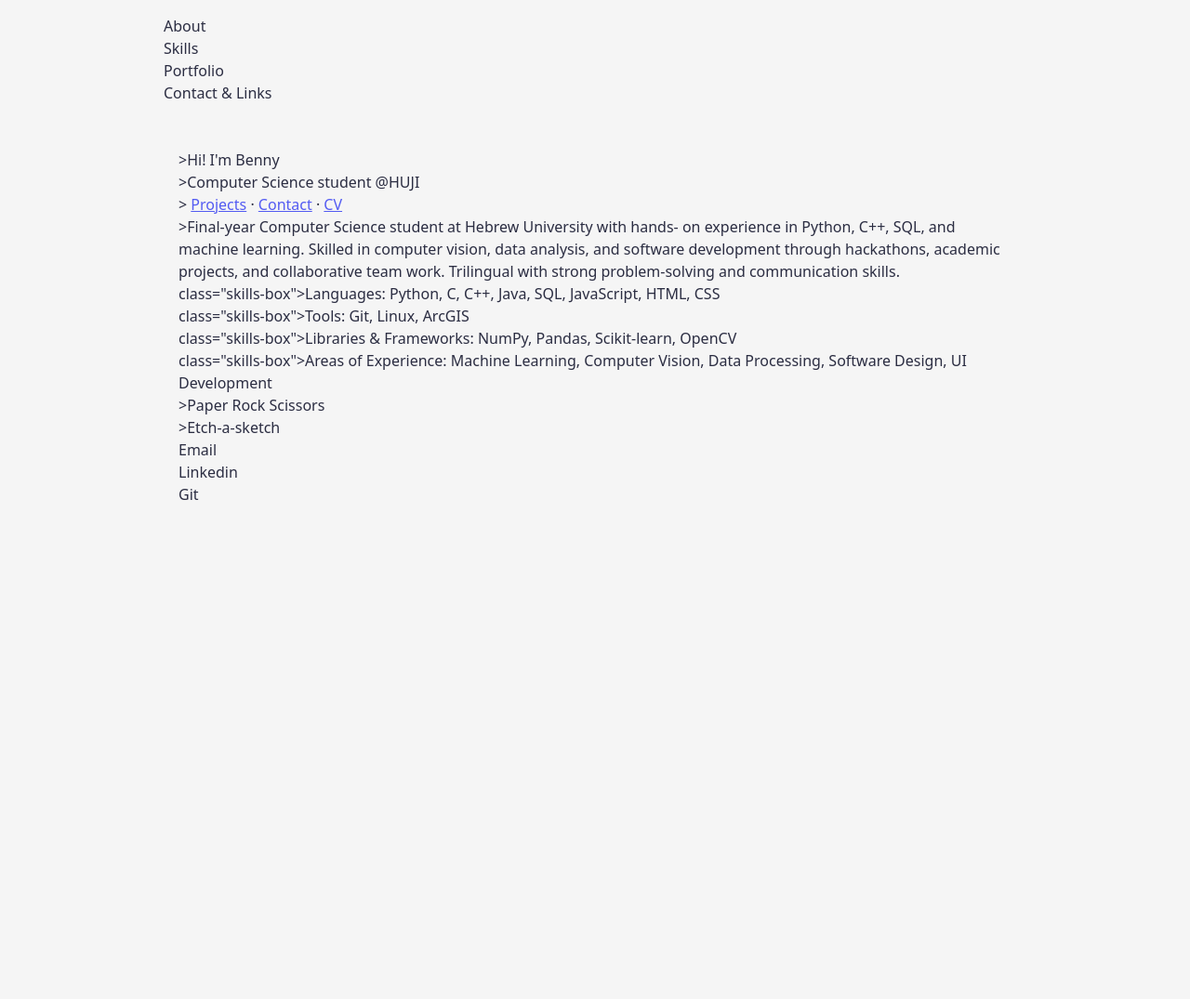
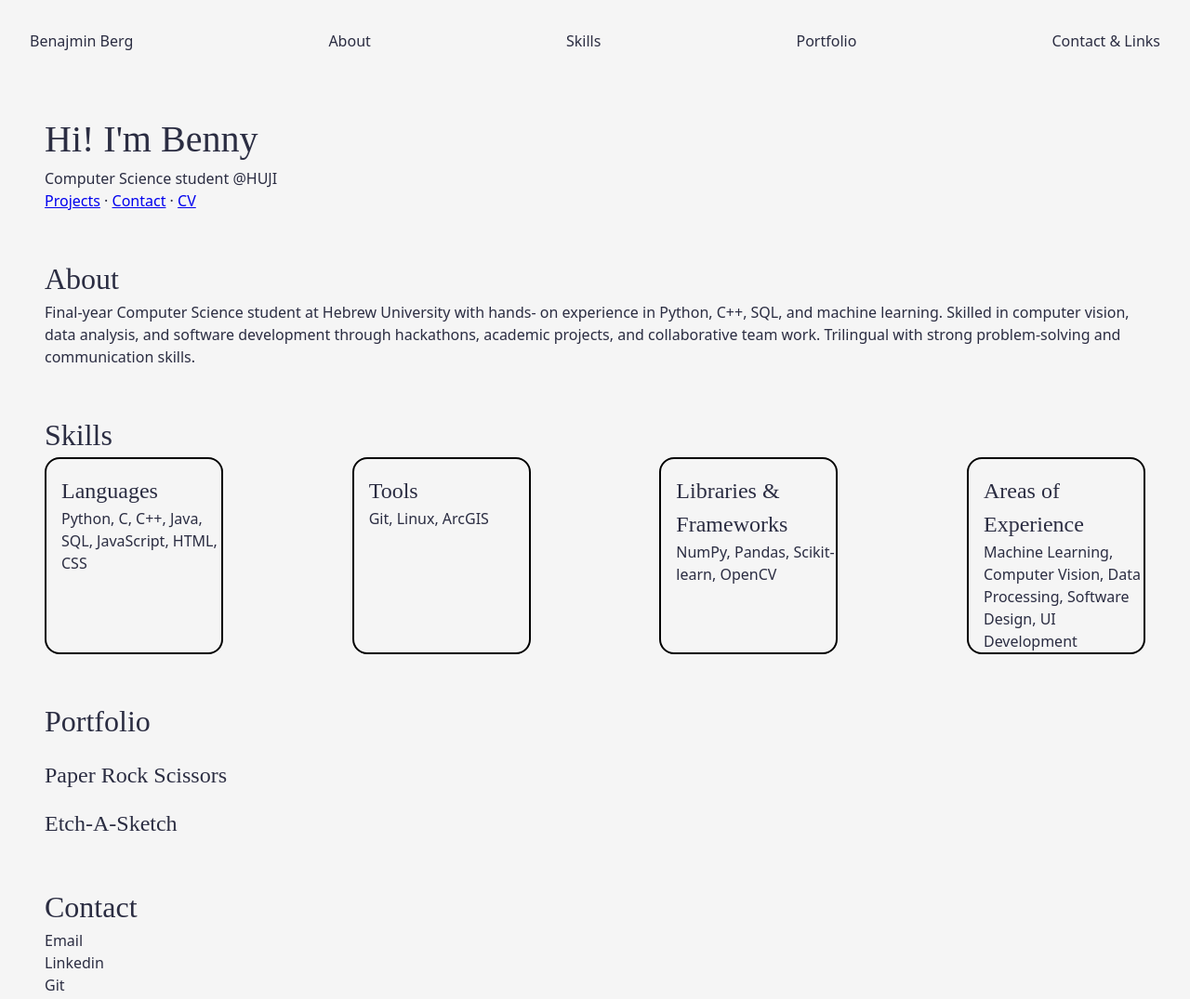
Before and after one commit to bennyberg/benny-website, a website built with Vite: page index.html in a window 1280 px wide. Shown: the whole page at 93% size. Before the commit the page ends 800 px from the top, so only its background shows below. Built offline with nearby package versions, Linux system fonts and the light colour scheme; a web font is replaced by a local one.

Commit message:
editing styling and layout

```diff
--- a/index.html
+++ b/index.html
@@ -11,16 +11,18 @@
 
 <body>
   <header role="banner">
-       <div>About</div>
-       <div>Skills</div>
-       <div>Portfolio</div>
-       <div>Contact & Links</div>
-    </header>
+    <a>Benajmin Berg</a>
+    <a>About</a>
+    <a>Skills</a>
+    <a>Portfolio</a>
+    <a>Contact & Links</a>
+  </header>
   <main>
     <section id=intro>
-      <div>>Hi! I'm Benny</div>
-      <div>>Computer Science student @HUJI</div>
-      <div>>
+      <!-- <div>Hi! I'm Benny</div> -->
+      <h1>Hi! I'm Benny</h1>
+      <p>Computer Science student @HUJI</p>
+      <div>
         <a href="#projects">Projects</a> ·
         <a href="#contact">Contact</a> ·
         <a href="/Benjamin_Berg_CV.pdf" download>CV</a>
@@ -28,30 +30,58 @@
 
     </section>
     <section id=about>
-      <div>>Final-year Computer Science student at Hebrew University with hands-
+      <h2>About</h2>
+      <div>Final-year Computer Science student at Hebrew University with hands-
         on experience in Python, C++, SQL, and machine learning. Skilled in
         computer vision, data analysis, and software development through
         hackathons, academic projects, and collaborative team work. Trilingual
         with strong problem-solving and communication skills.</div>
     </section>
     <section id=skills>
-      <div> class="skills-box">Languages: Python, C, C++, Java, SQL, JavaScript, HTML, CSS</div>
-      <div> class="skills-box">Tools: Git, Linux, ArcGIS</div>
-      <div> class="skills-box">Libraries & Frameworks: NumPy, Pandas, Scikit-learn,
-        OpenCV</div>
-      <div> class="skills-box">Areas of Experience: Machine Learning, Computer Vision,
-        Data Processing, Software Design, UI Development</div>
+      <h2>Skills</h2>
+      <div id="skills-container">
+        <div class="skills-box">
+          <h3>Languages</h3>
+          <p>Python, C, C++, Java, SQL, JavaScript, HTML, CSS</p>
+        </div>
+        <div class="skills-box">
+          <h3>Tools</h3>
+
+          <p>Git, Linux, ArcGIS</p>
+        </div>
+        <div class="skills-box">
+          <h3>Libraries & Frameworks</h3>
+          <p>NumPy, Pandas, Scikit-learn,
+            OpenCV</p>
+        </div>
+        <div class="skills-box">
+          <h3>Areas of Experience</h3>
+          <p>Machine Learning, Computer Vision,
+            Data Processing, Software Design, UI Development</p>
+        </div>
+      </div>
+
 
     </section>
 
     <section id=portfolio>
-      <div>>Paper Rock Scissors</div>
-      <div>>Etch-a-sketch</div>
+      <h2>Portfolio</h2>
+      <div id="portfolio-container">
+        <div class="portfolio-box">
+          <h3>Paper Rock Scissors</h3>
+        </div>
+        <div class="portfolio-box">
+          <h3>Etch-A-Sketch</h3>
+        </div>
+      </div>
+      </div>
     </section>
     <section id=contact>
-      <div>Email</div>
-      <div>Linkedin</div>
-      <div>Git</div>
+      <h2>Contact</h2>
+
+      <a>Email</a>
+      <a>Linkedin</a>
+      <a>Git</a>
     </section>
 
   </main>
--- /dev/null
+++ b/styles/main-original.css
@@ -0,0 +1,169 @@
+@import url("reset.css");
+/* This is a custom font from google fonts */
+@import url("https://fonts.googleapis.com/css2?family=Frank+Ruhl+Libre:wght@300..900&display=swap");
+
+/* what is :root? https://developer.mozilla.org/en-US/docs/Web/CSS/:root */
+:root {
+  /* Define design variables */
+  --color-primary: #2b2d42;
+  --color-secondary: #bfc6d2;
+  --color-background: #f5f5f5;
+  --color-accent: #535bf2;
+
+  --border-radius: 0.5rem;
+
+  --font-titles: "Frank Ruhl Libre", serif;
+  --font-body: system-ui, sans-serif; /* system-ui matches the user's system font */
+}
+
+body {
+  color: var(--color-primary);
+  background-color: var(--color-background);
+  font-family: var(--font-body);
+  /* display:flex; */
+  /* flex-direction: column; */
+
+}
+
+/* Layout */
+main {
+  padding: 2rem;
+
+  display: flex;
+  flex-direction: column;
+
+}
+
+header {
+  padding: 1rem;
+
+  display:flex;
+  flex-direction: row;
+  justify-content: space-between;
+}
+
+main,
+header,
+nav {
+  max-width: 60rem;
+  margin: 0 auto;
+}
+
+article,
+nav {
+  padding: 1rem 0;
+}
+
+.rtl {
+  direction: rtl;
+}
+
+/* Text */
+p {
+  margin: 1rem 0;
+}
+
+ul,
+ol {
+  margin-top: 0.5rem;
+}
+
+li {
+  margin-top: 0.3rem;
+}
+
+h1,
+h2,
+h3,
+h4,
+h5,
+h6 {
+  margin-top: 1rem;
+  font-family: var(--font-titles);
+  font-weight: 500;
+  font-optical-sizing: auto;
+}
+
+h1 {
+  font-size: 2.5em;
+}
+
+h2 {
+  font-size: 2em;
+}
+
+h3 {
+  font-size: 1.5em;
+}
+
+h4 {
+  font-size: 1.2em;
+}
+
+h5 {
+  font-size: 1em;
+}
+
+h6 {
+  font-size: 0.83em;
+}
+
+blockquote {
+  padding-left: 1rem;
+  border-left: 2px solid var(--color-secondary);
+}
+
+/* Links */
+a {
+  color: var(--color-accent);
+  text-decoration: underline;
+}
+a:hover {
+  text-decoration: none;
+}
+
+/* Tables */
+table {
+  margin-top: 1.5rem;
+  border-spacing: 0px;
+  border-collapse: collapse;
+}
+table td,
+table th {
+  padding: 0.5rem;
+  border: 1px solid var(--color-secondary);
+}
+
+/* Forms */
+input,
+button,
+textarea,
+select {
+  padding: 0.2em 0.5em;
+  border: 1px solid var(--color-secondary);
+  border-radius: var(--border-radius);
+}
+
+fieldset {
+  margin-top: 1.5rem;
+  border: 1px solid var(--color-secondary);
+}
+
+.counter-button {
+  background-color: var(--color-accent);
+  width: 2rem;
+  height: 2rem;
+  color: white;
+  border: none;
+  border-radius: 1000px; /* Make the button round */
+  cursor: pointer;
+  font-weight: bold;
+
+  &:hover {
+    filter: brightness(120%);
+  }
+
+  &:active {
+    filter: brightness(80%);
+  }
+}
--- a/styles/main.css
+++ b/styles/main.css
@@ -20,46 +20,55 @@ body {
   color: var(--color-primary);
   background-color: var(--color-background);
   font-family: var(--font-body);
+
+  display: flex;
+  flex-direction: column;
 }
 
-/* Layout */
-main {
-  padding: 2rem;
+header{
+  /* background-color: var(--color-secondary); */
+  display: flex;
+  justify-content: space-between;
+  margin: 2rem;
+  margin-bottom: 0;
+}
+main{
+  display: flex;
+  flex-direction: column;
+  margin: 2rem;
 }
 
-header {
+section{
   padding: 1rem;
+  display: flex;
+  flex-direction: column;
 }
 
-main,
-header,
-nav {
-  max-width: 60rem;
-  margin: 0 auto;
+/* #skills{
+  display: flex;
+} */
+
+#skills-container{
+  display: flex;
+  gap: 1rem;
+  justify-content: space-between;
+  /* flex-wrap: wrap; */
+
 }
 
-article,
-nav {
-  padding: 1rem 0;
+.skills-box{
+  display: flex;
+  flex-direction: column;
+  border: 1px solid black;
+  border-radius: 1rem;
+  border-width: 2px;
+  padding-left: 1rem;
+  width: 12rem;
+  /* height: 10rem; */
+  /* flex-wrap: wrap; */
+
 }
 
-.rtl {
-  direction: rtl;
-}
-
-/* Text */
-p {
-  margin: 1rem 0;
-}
-
-ul,
-ol {
-  margin-top: 0.5rem;
-}
-
-li {
-  margin-top: 0.3rem;
-}
 
 h1,
 h2,
@@ -96,63 +105,3 @@ h5 {
 h6 {
   font-size: 0.83em;
 }
-
-blockquote {
-  padding-left: 1rem;
-  border-left: 2px solid var(--color-secondary);
-}
-
-/* Links */
-a {
-  color: var(--color-accent);
-  text-decoration: underline;
-}
-a:hover {
-  text-decoration: none;
-}
-
-/* Tables */
-table {
-  margin-top: 1.5rem;
-  border-spacing: 0px;
-  border-collapse: collapse;
-}
-table td,
-table th {
-  padding: 0.5rem;
-  border: 1px solid var(--color-secondary);
-}
-
-/* Forms */
-input,
-button,
-textarea,
-select {
-  padding: 0.2em 0.5em;
-  border: 1px solid var(--color-secondary);
-  border-radius: var(--border-radius);
-}
-
-fieldset {
-  margin-top: 1.5rem;
-  border: 1px solid var(--color-secondary);
-}
-
-.counter-button {
-  background-color: var(--color-accent);
-  width: 2rem;
-  height: 2rem;
-  color: white;
-  border: none;
-  border-radius: 1000px; /* Make the button round */
-  cursor: pointer;
-  font-weight: bold;
-
-  &:hover {
-    filter: brightness(120%);
-  }
-
-  &:active {
-    filter: brightness(80%);
-  }
-}
```
